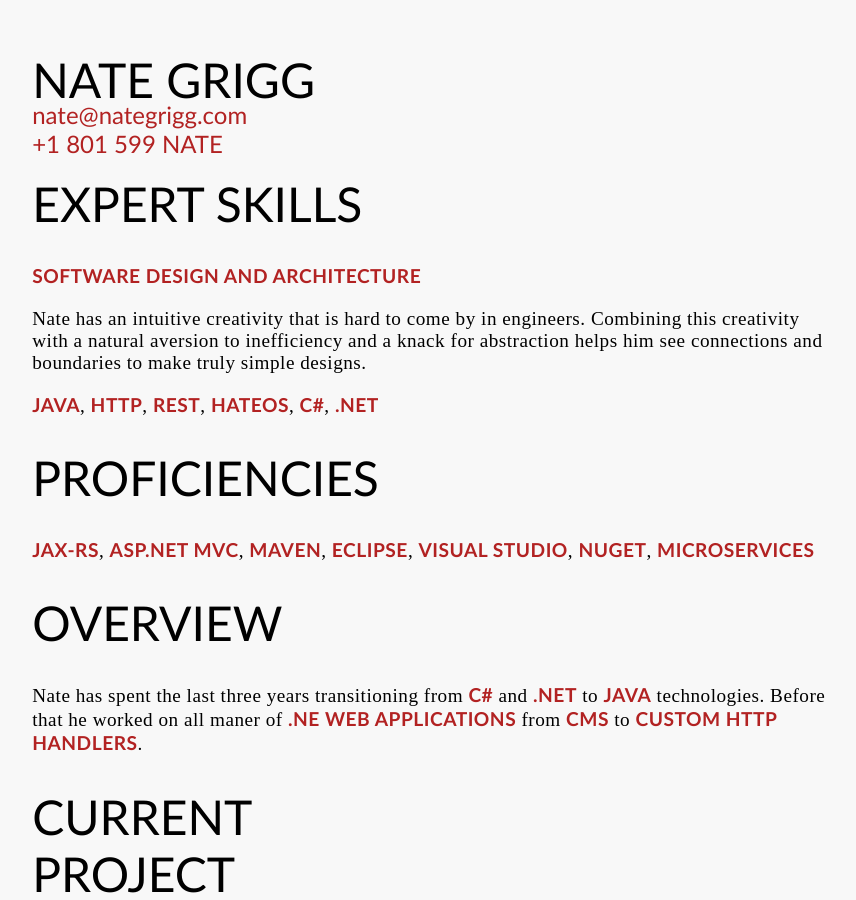
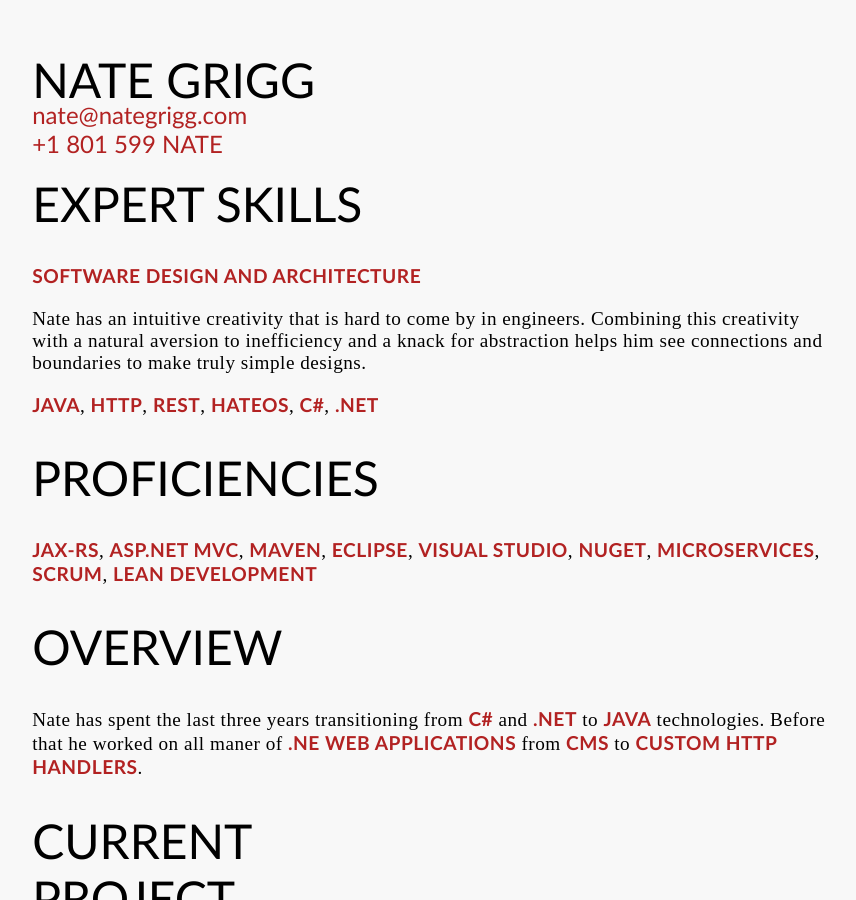
Before and after one commit to n8mob/n8mob.github.io, a Jekyll site: the page built from resume.md, in a window 1280 px wide and 900 px high. Shown: the whole window, without its empty margins (19-875 px from the left). Built offline with Jekyll 4.4.1, drawn with Linux system fonts in a browser that asks for light colours.

Commit message:
Add some proficiencies to the list

```diff
--- a/resume.md
+++ b/resume.md
@@ -13,7 +13,7 @@
 **Java**, **HTTP**, **REST**, **HATEOS**, **C#**, **.NET**
 
 # Proficiencies
-**JAX-RS**, **ASP.NET MVC**, **Maven**, **Eclipse**, **Visual Studio**, **NuGet**, **Microservices**
+**JAX-RS**, **ASP.NET MVC**, **Maven**, **Eclipse**, **Visual Studio**, **NuGet**, **Microservices**, **Scrum**, **Lean Development**
 
 # Overview
 Nate has spent the last three years transitioning from **C#** and **.NET** to **Java** technologies. Before that he worked on all maner of **.NE web applications** from **CMS** to **custom HTTP handlers**.
```
